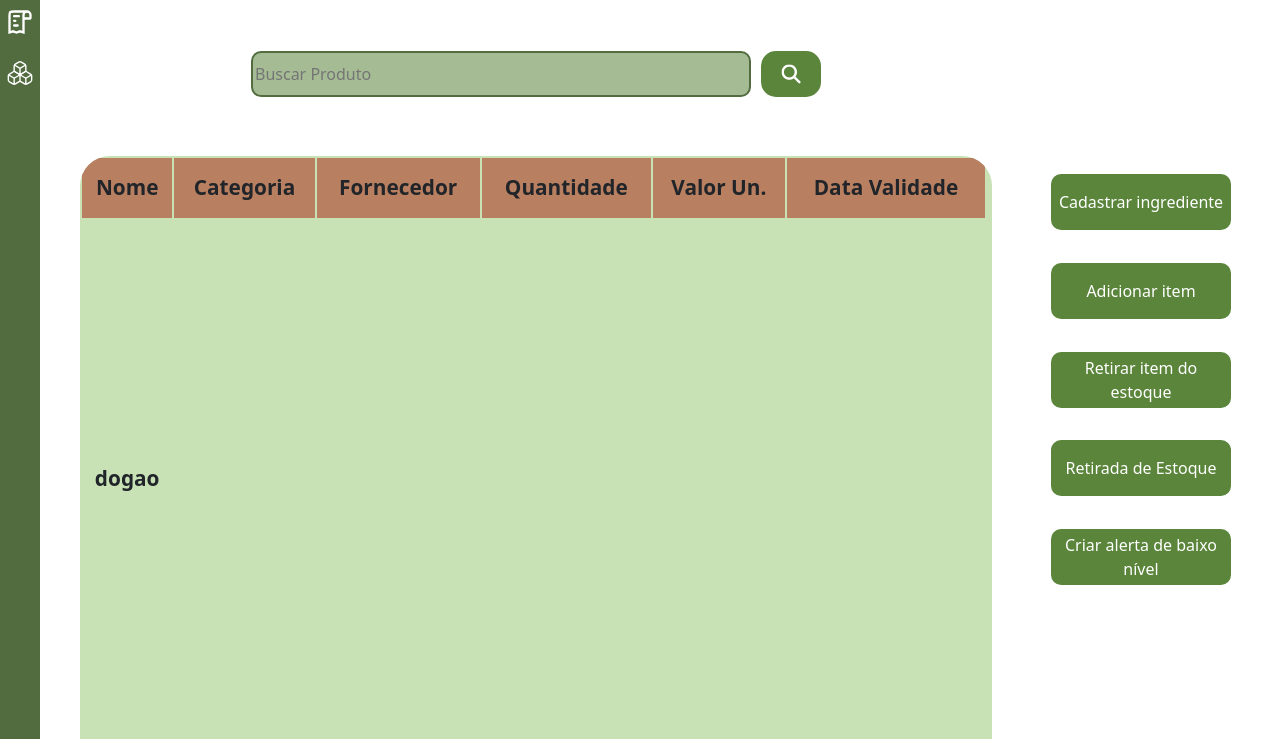
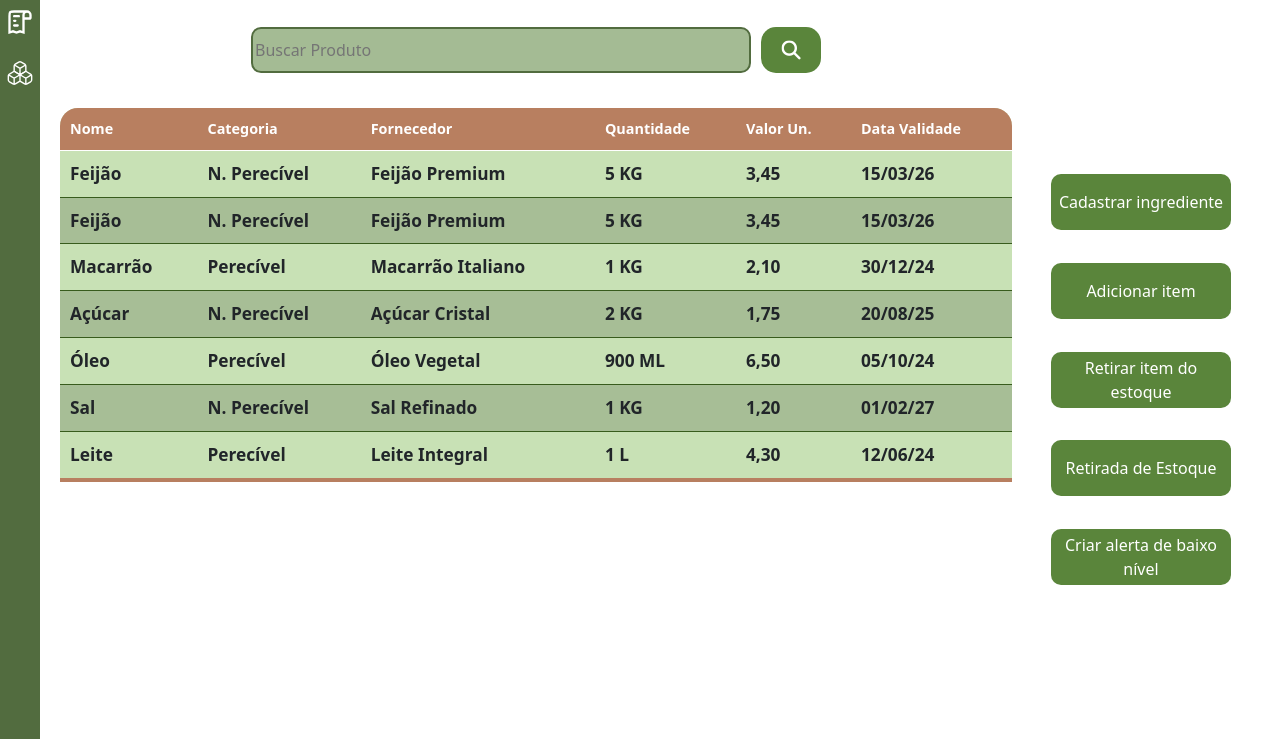
Before and after one commit to Raphael0305/PI_2_semestre, a PHP site: page /paginas/estoque/estoque.php in a window 1280 px wide. Shown: the part 61-800 px from the top of the page. Run offline with PHP 8.4, Linux system fonts and the light colour scheme; some libraries are stand-ins or nearby versions.

Commit message:
tabela pronta

```diff
--- a/src/paginas/estoque/css/inventory_page.css
+++ b/src/paginas/estoque/css/inventory_page.css
@@ -32,7 +32,8 @@ do lado direito */
 
 }
 .search_box {
-    flex: 1;
+    min-height: 100px;
+    max-height: 100px;
 }
 
 .search_input {
@@ -59,35 +60,42 @@ do lado direito */
 }
 
 .table_box {
-    flex: 0 0 80%;
-    display: flex;
-    justify-content: center;
-    align-items: center;
-    padding: 8px 40px 0px;
-    overflow: auto;
+    flex: 1;
+    padding: 8px 20px 0px;
 }
 
-.tables {
-    height: 100%;
-    width: 100%;
+.table {
+    min-width: 100%;
+    font-size: 0.9em;
+    background-color: #C8E1B5;
+    border-radius: 18px 18px 0px 0px;
+    border-collapse: collapse;
     overflow: hidden;
-    background-color: #C8E1B5;
-    border-top-left-radius: 30px;
-    border-top-right-radius: 30px;
-    border-collapse: separate;
 }
 
-.tables th {
+.table thead tr {
     background-color: #B87F60;
+    text-align: left;
+    color: white;
 }
-tr {
-    text-align: center;
-    height: 60px;
-    font-size: 1.3rem;
+.table tbody td{
+    font-size: 1.2em;
 }
 
-tr:nth-child(even) {
-    background-color: #A4BB94;
+.table tbody tr {
+    border-bottom: 1px solid #385C1D;
+}
+
+.table tbody tr:nth-child(even) {
+    background-color: #a7be96;
+}
+.table tbody tr:last-of-type {
+    border-bottom: 4px solid #B87F60;
+}
+
+.table thead th,
+.table tbody td {
+    padding: 10px 10px;
 }
 
 .btn_side {
@@ -99,8 +107,6 @@ tr:nth-child(even) {
     padding-top: 20px;
     align-items: center;
     padding-right: 30px;
-    height: 100%;
-    width: 100%;
 }
 
 .btn_side button {
--- a/src/paginas/estoque/estoque.php
+++ b/src/paginas/estoque/estoque.php
@@ -62,8 +62,9 @@
                             </button>
                         </div>
                     </div>
+
                     <div class="table_box">
-                        <table class="tables">
+                        <table class="table">
                             <thead>
                                 <tr>
                                     <th>Nome</th>
@@ -76,17 +77,66 @@
                             </thead>
                             <tbody>
                                 <tr>
-                                    <td>dogao</td>
-                                    <td>
-                                    <td>
-                                    <td>
-                                    <td>
-                                    <td>
-                                    <td>
+                                    <td>Feijão</td>
+                                    <td>N. Perecível</td>
+                                    <td>Feijão Premium</td>
+                                    <td>5 KG</td>
+                                    <td>3,45</td>
+                                    <td>15/03/26</td>
                                 </tr>
+                                <tr>
+                                    <td>Feijão</td>
+                                    <td>N. Perecível</td>
+                                    <td>Feijão Premium</td>
+                                    <td>5 KG</td>
+                                    <td>3,45</td>
+                                    <td>15/03/26</td>
+                                </tr>
+                                <tr>
+                                    <td>Macarrão</td>
+                                    <td>Perecível</td>
+                                    <td>Macarrão Italiano</td>
+                                    <td>1 KG</td>
+                                    <td>2,10</td>
+                                    <td>30/12/24</td>
+                                </tr>
+                                <tr>
+                                    <td>Açúcar</td>
+                                    <td>N. Perecível</td>
+                                    <td>Açúcar Cristal</td>
+                                    <td>2 KG</td>
+                                    <td>1,75</td>
+                                    <td>20/08/25</td>
+                                </tr>
+                                <tr>
+                                    <td>Óleo</td>
+                                    <td>Perecível</td>
+                                    <td>Óleo Vegetal</td>
+                                    <td>900 ML</td>
+                                    <td>6,50</td>
+                                    <td>05/10/24</td>
+                                </tr>
+                                <tr>
+                                    <td>Sal</td>
+                                    <td>N. Perecível</td>
+                                    <td>Sal Refinado</td>
+                                    <td>1 KG</td>
+                                    <td>1,20</td>
+                                    <td>01/02/27</td>
+                                </tr>
+                                <tr>
+                                    <td>Leite</td>
+                                    <td>Perecível</td>
+                                    <td>Leite Integral</td>
+                                    <td>1 L</td>
+                                    <td>4,30</td>
+                                    <td>12/06/24</td>
+                                </tr>
+
                             </tbody>
                         </table>
                     </div>
+
                 </div>
 
                 <div class="btn_side">
```
